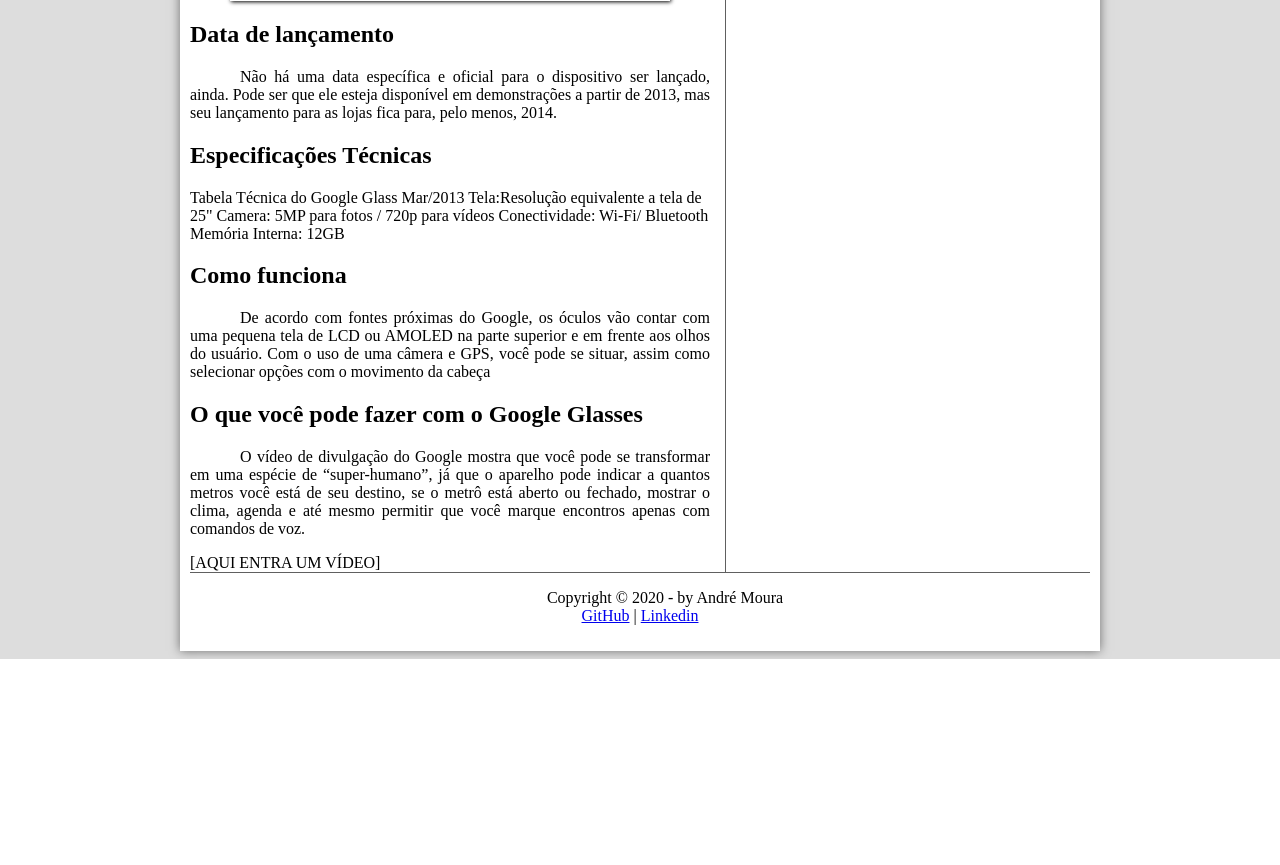
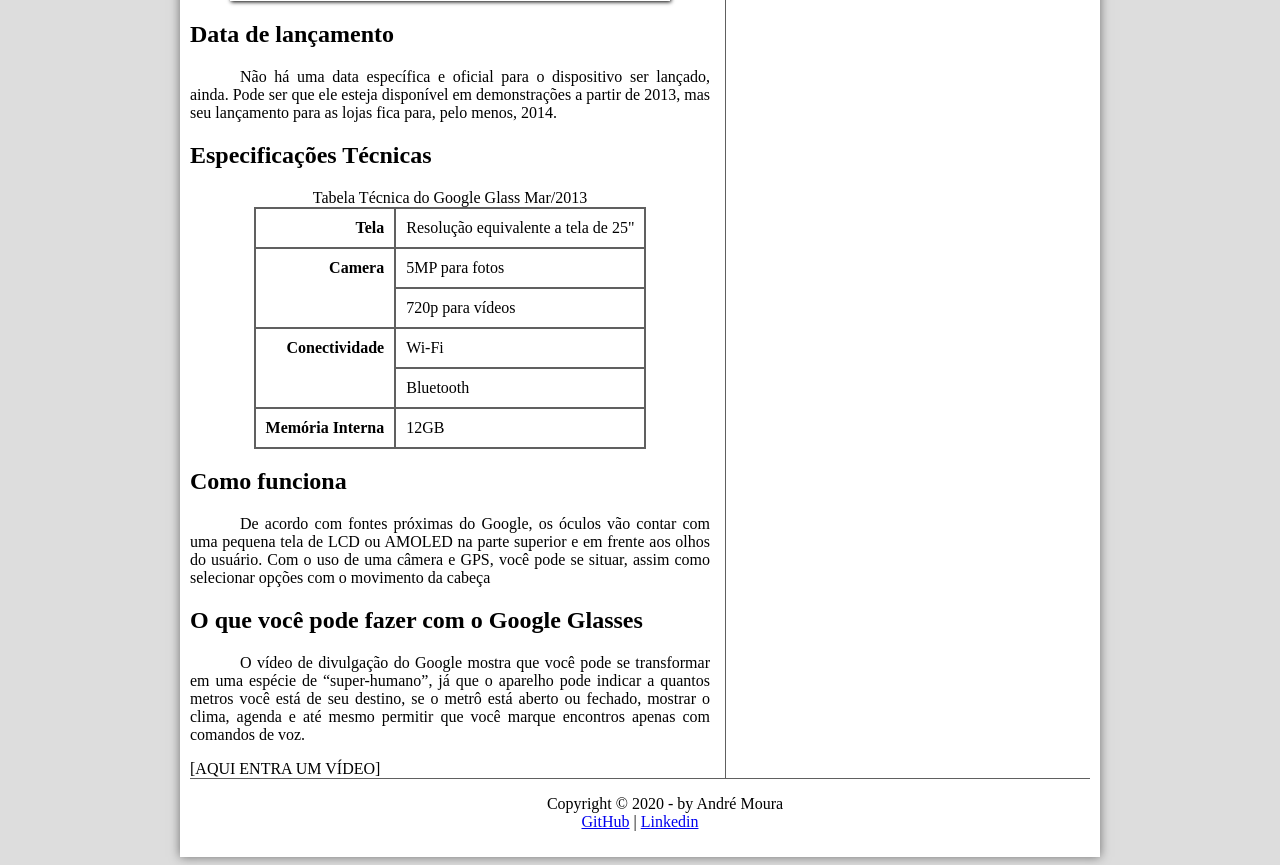
Before and after one commit to andr3m0ur4/Projeto-Glass-HTML5, a PHP site: page / in a window 1280 px wide. Shown: the part 837-1702 px from the top of the page. Before the commit the page ends 1496 px from the top, so only its background shows below. Run offline with PHP 8.4, Linux system fonts and the light colour scheme.

Commit message:
Adicionando tabela

```diff
--- a/_css/estilo.css
+++ b/_css/estilo.css
@@ -132,6 +132,27 @@ section#corpo {
 	padding-right: 15px;
 }
 
+table#tabelaspec {
+	border: 1px solid #606060;
+	border-spacing: 0;
+	margin-left: auto;
+	margin-right: auto;
+}
+
+table#tabelaspec th, table#tabelaspec td {
+	border: 1px solid #606060;
+	padding: 10px;
+	vertical-align: top;
+}
+
+table#tabelaspec th {
+	text-align: right;
+}
+
+table#tabelaspec td {
+	text-align: left;
+}
+
 aside#lateral {
 	display: block;
 	width: 350px;
--- a/index.html
+++ b/index.html
@@ -56,19 +56,39 @@
 				</p>
 
 				<h1>Especificações Técnicas</h1>
-				Tabela Técnica do Google Glass Mar/2013
+				<table id="tabelaspec">
+					<caption>Tabela Técnica do Google Glass Mar/2013</caption>
 
-				Tela:Resolução equivalente a tela de 25"
-				Camera: 5MP para fotos / 720p para vídeos
-				Conectividade: Wi-Fi/ Bluetooth
-				Memória Interna: 12GB
+					<tr>
+						<th>Tela</th>
+						<td>Resolução equivalente a tela de 25"</td>
+					</tr>
+					<tr>
+						<th rowspan="2">Camera</th>
+						<td>5MP para fotos</td>
+					</tr>
+					<tr>
+						<td>720p para vídeos</td>
+					</tr>
+					<tr>
+						<th rowspan="2">Conectividade</th>
+						<td>Wi-Fi</td>
+					</tr>
+					<tr>
+						<td>Bluetooth</td>
+					</tr>
+					<tr>
+						<th>Memória Interna</th>
+						<td>12GB</td>
+					</tr>
+				</table>
 
-				<h2>Como funciona</h2>
+				<h1>Como funciona</h1>
 				<p>
 					De acordo com fontes próximas do Google, os óculos vão contar com uma pequena tela de LCD ou AMOLED na parte superior e em frente aos olhos do usuário. Com o uso de uma câmera e GPS, você pode se situar, assim como selecionar opções com o movimento da cabeça
 				</p>
 
-				<h2>O que você pode fazer com o Google Glasses</h2>
+				<h1>O que você pode fazer com o Google Glasses</h1>
 				<p>
 					O vídeo de divulgação do Google mostra que você pode se transformar em uma espécie de “super-<hbr>humano”, já que o aparelho pode indicar a quantos metros você está de seu destino, se o metrô está aberto ou fechado, mostrar o clima, agenda e até mesmo permitir que você marque encontros apenas com comandos de voz.
 				</p>
```
